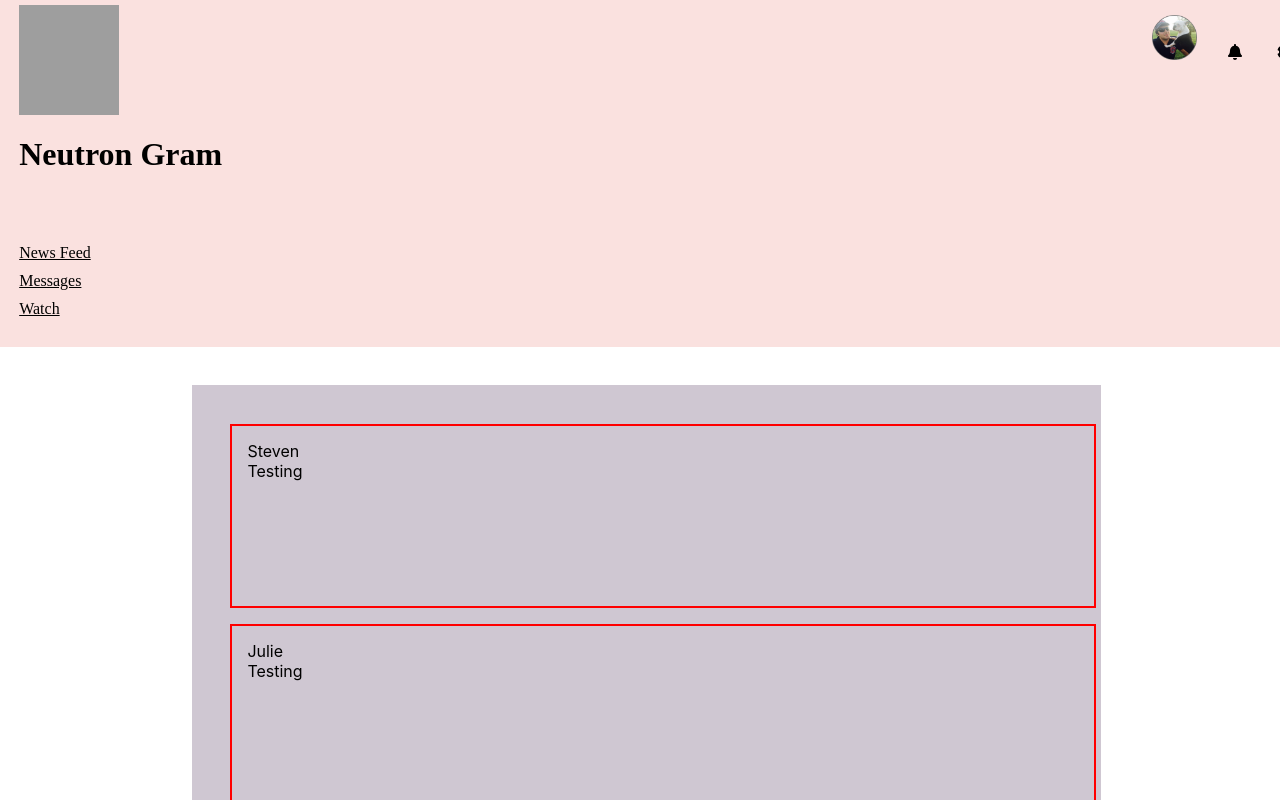
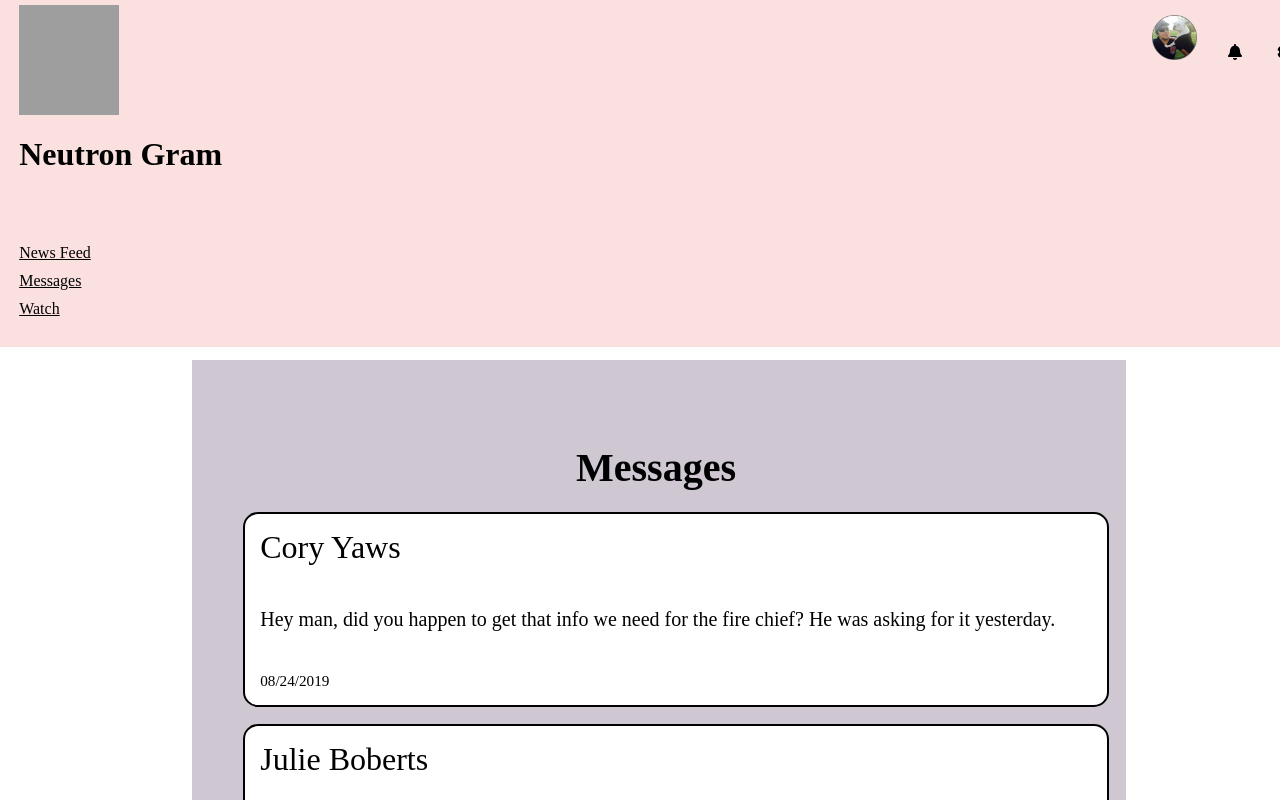
Before and after one commit to StevenPope09/PRW19, a React (Create React App) app in the folder 02_Application/react_social_app/: page /Messages in a window 1280 px wide. Shown: the top 800 px of the page. Built offline with nearby package versions, Linux system fonts and the light colour scheme; grey boxes are pictures that could not be loaded.

Commit message:
added span for date and added date to message component.
Also replaced test text with real text reflecting actual messages a user would receive

```diff
--- a/02_Application/react_social_app/src/components/pages/Messages.js
+++ b/02_Application/react_social_app/src/components/pages/Messages.js
@@ -2,11 +2,15 @@ import React, { useState } from 'react'
 
 function UserMessage({ message, index }) {
     return <div className="messages" style={styles.messages}>
-        <span style={styles.info}>
+
+        <span style={styles.name}>
             {message.userName}
         </span>
-        <span style={styles.info}>
+        <span style={styles.text}>
             {message.text}
+        </span>
+        <span style={styles.date}>
+            {message.date}
         </span>
 
 
@@ -16,26 +20,31 @@ function UserMessage({ message, index }) {
 function Messages() {
     const [messages, setMessages] = useState([
         {
-            text: 'Testing',
-            userName: 'Steven'
+            text: 'Hey man, did you happen to get that info we need for the fire chief? He was asking for it yesterday.',
+            userName: 'Cory Yaws',
+            date: '08/24/2019'
         },
         {
-            text: 'Testing',
-            userName: 'Julie'
+            text: 'CALL ME ASAP!!!! I have some BIG news for you!',
+            userName: 'Julie Boberts',
+            date: '08/20/2019'
         },
         {
-            text: 'Testing',
-            userName: 'John'
+            text: 'Hey! Remember that tomorrow is your day to bring in dinner for the shift. Burgers sound great! See ya then bud',
+            userName: 'John Smith',
+            date: '08/13/2019'
         },
         {
-            text: 'Testing',
-            userName: 'William'
+            text: 'You still excited about deer hunting this year? I have the land ready to go! Be sure to get your rifle sighted in',
+            userName: 'William Dodge',
+            date: '08/10/2019'
         }
     ])
 
     return (
 
         <section style={styles.section}>
+            <h2 style={styles.title}>Messages</h2>
             {messages.map((message, index) => (
                 <UserMessage key={index} index={index} message={message} />
             ))}
@@ -53,19 +62,44 @@ const styles = {
         width: '65%',
         backgroundColor: '#CFC7D2',
         marginLeft: '15%',
-        padding: '3%',
-        marginTop: '3%'
+        padding: '4%',
+        marginTop: '1%',
+        fontFamily: 'Times New Roman, Times, serif',
 
 
     },
     messages: {
         display: 'flex',
         flexDirection: 'column',
-        border: '2px solid red',
+        border: '2px solid black',
+        borderRadius: '15px',
         padding: '15px',
         marginBottom: '2%',
         width: '100%',
-        height: '150px'
+        height: '100%',
+        backgroundColor: 'white'
+    },
+    name: {
+        marginBottom: '5%',
+        fontSize: '2.0em',
+        fontStyle: 'bold',
+        fontFamily: 'Times New Roman, Times, serif'
+    },
+    text: {
+        marginBottom: '5%',
+        fontSize: '1.25em',
+        fontFamily: 'Times New Roman, Times, serif'
+    },
+    date: {
+        fontSize: '.95em',
+        color: '#000',
+        fontFamily: 'Times New Roman, Times, serif'
+    },
+    title: {
+        fontSize: '2.5em',
+        marginLeft: '40%',
+        marginBottom: '2.5%',
+        fontFamily: 'Times New Roman, Times, serif'
     }
 
 }
```
